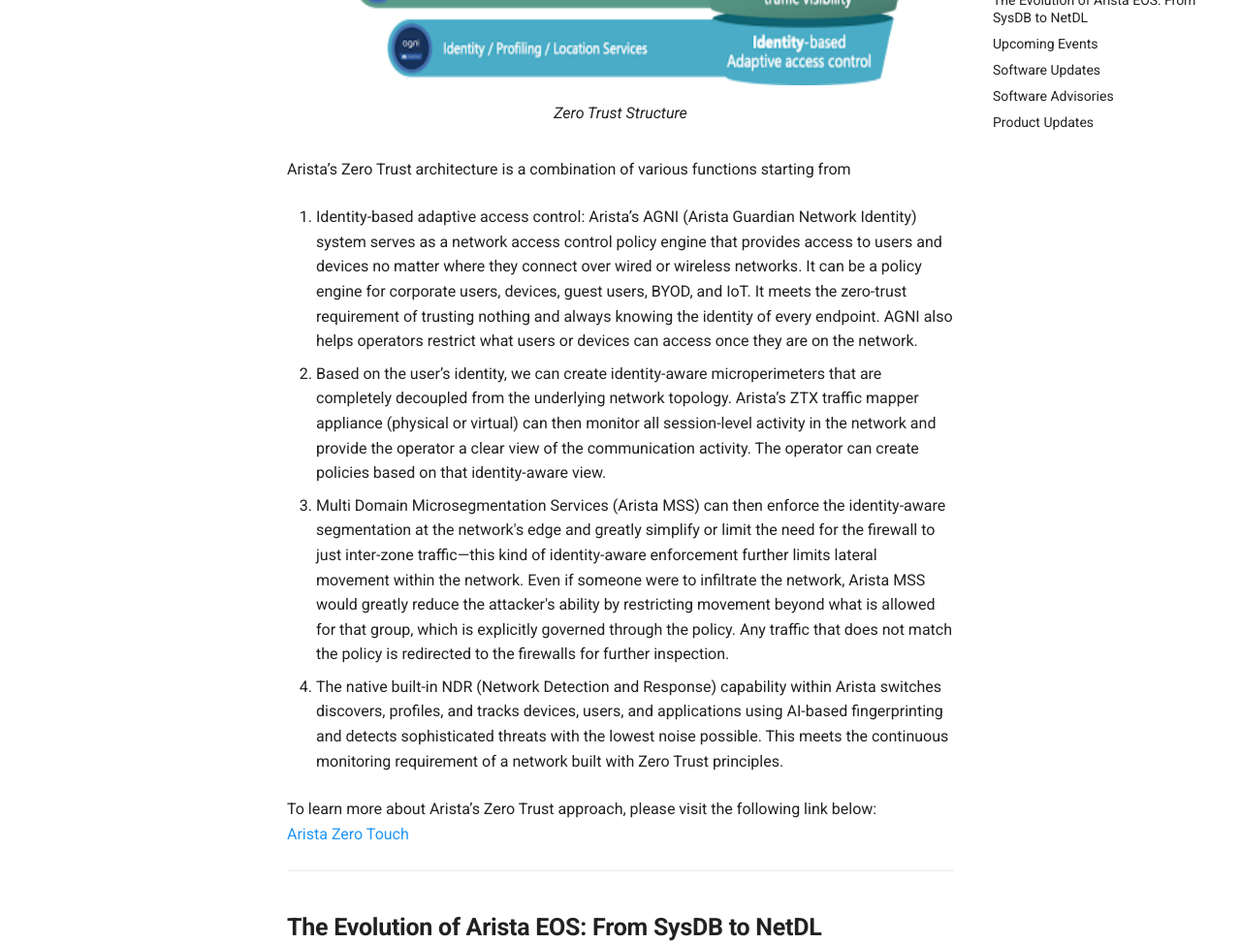
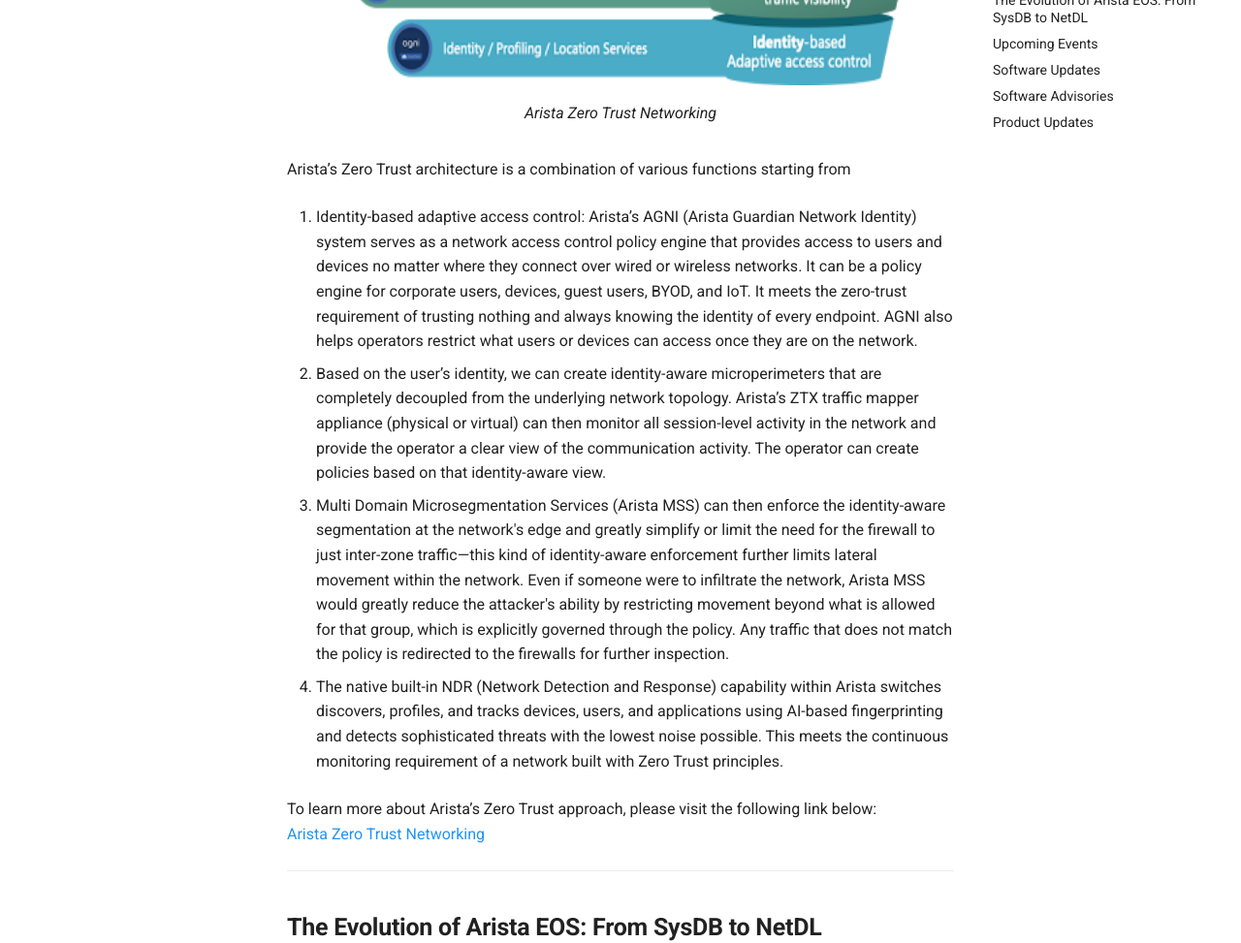
Before and after one commit to AristaSouthwest/Newsletter, an MkDocs documentation site: the page built from docs/index.md, in a window 1280 px wide and 1400 px high, scrolled down 1120 px. Shown: the part 153-1126 px from the top of the window at 97% size. Built offline with MkDocs 1.6.1 and Material for MkDocs 9.7.7, drawn with Linux system fonts in a browser that asks for light colours.

Commit message:
April 2nd push

```diff
--- a/docs/index.md
+++ b/docs/index.md
@@ -20,7 +20,7 @@
 
 <figure markdown>
 ![Image Placement](img/April2025_Newsletter_Pic1.png){: style="height:300px;width:800px"}
-    <figcaption> Zero Trust Structure </figcaption>
+    <figcaption> Arista Zero Trust Networking </figcaption>
 </figure>
 
 Arista’s Zero Trust architecture is a combination of various functions starting from
@@ -35,7 +35,7 @@
 
 
 To learn more about Arista’s Zero Trust approach, please visit the following link below:
-[Arista Zero Touch](https://www.arista.com/en/solutions/security)
+[Arista Zero Trust Networking](https://www.arista.com/en/solutions/security)
 
 ---
 
```
Also changed, not shown: site/img/April2025_Newsletter_Pic1.png (added), site/img/April2025_Newsletter_Pic2.png (added), site/img/April2025_Newsletter_Pic3.png (added), site/img/March_Newsletter_Pic1.png (deleted), site/img/March_Newsletter_Pic2.png (deleted), site/img/March_Newsletter_Pic3.png (deleted), site/img/March_Newsletter_Pic4.png (deleted), site/index.html, site/search/search_index.json, site/sitemap.xml, 1 other file.
